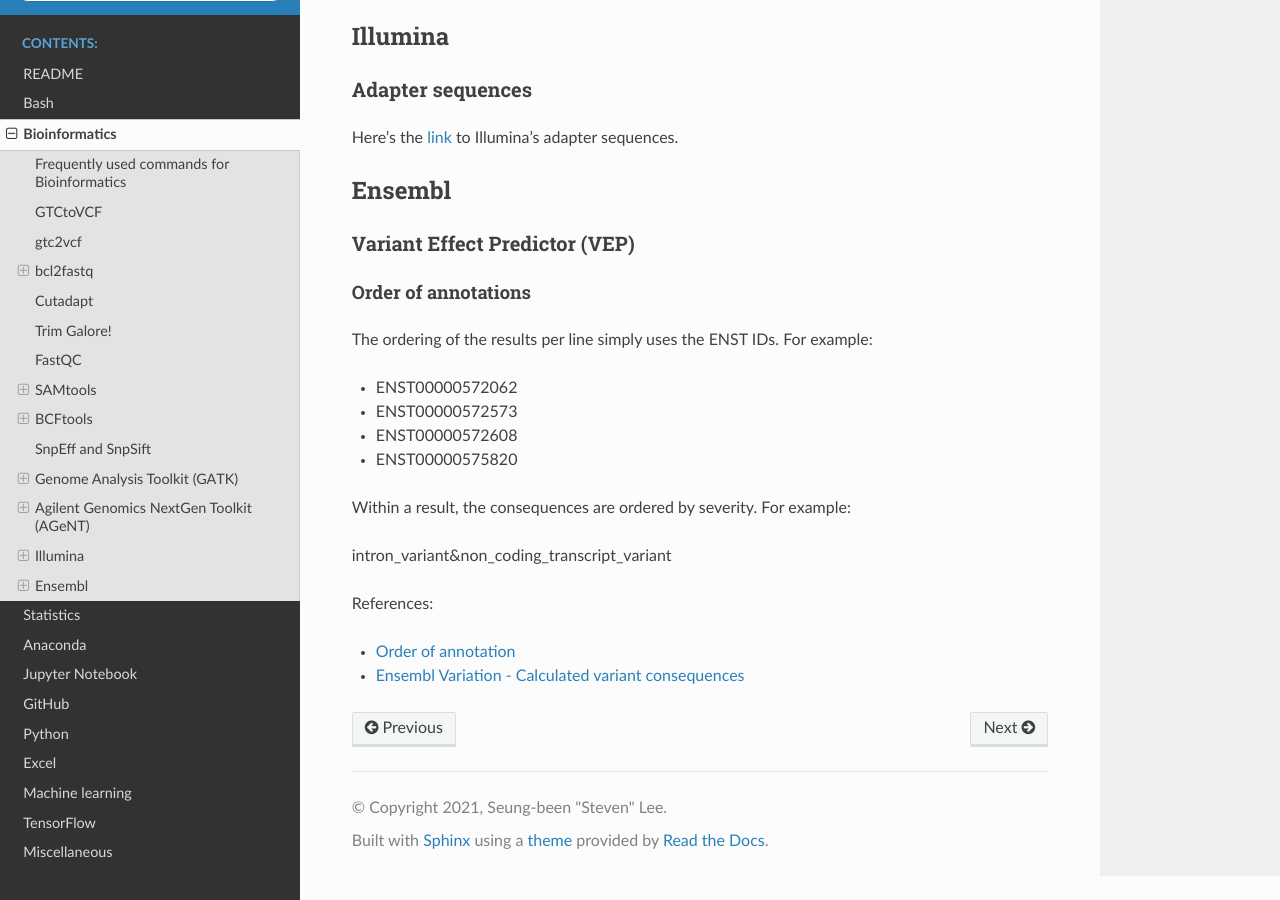
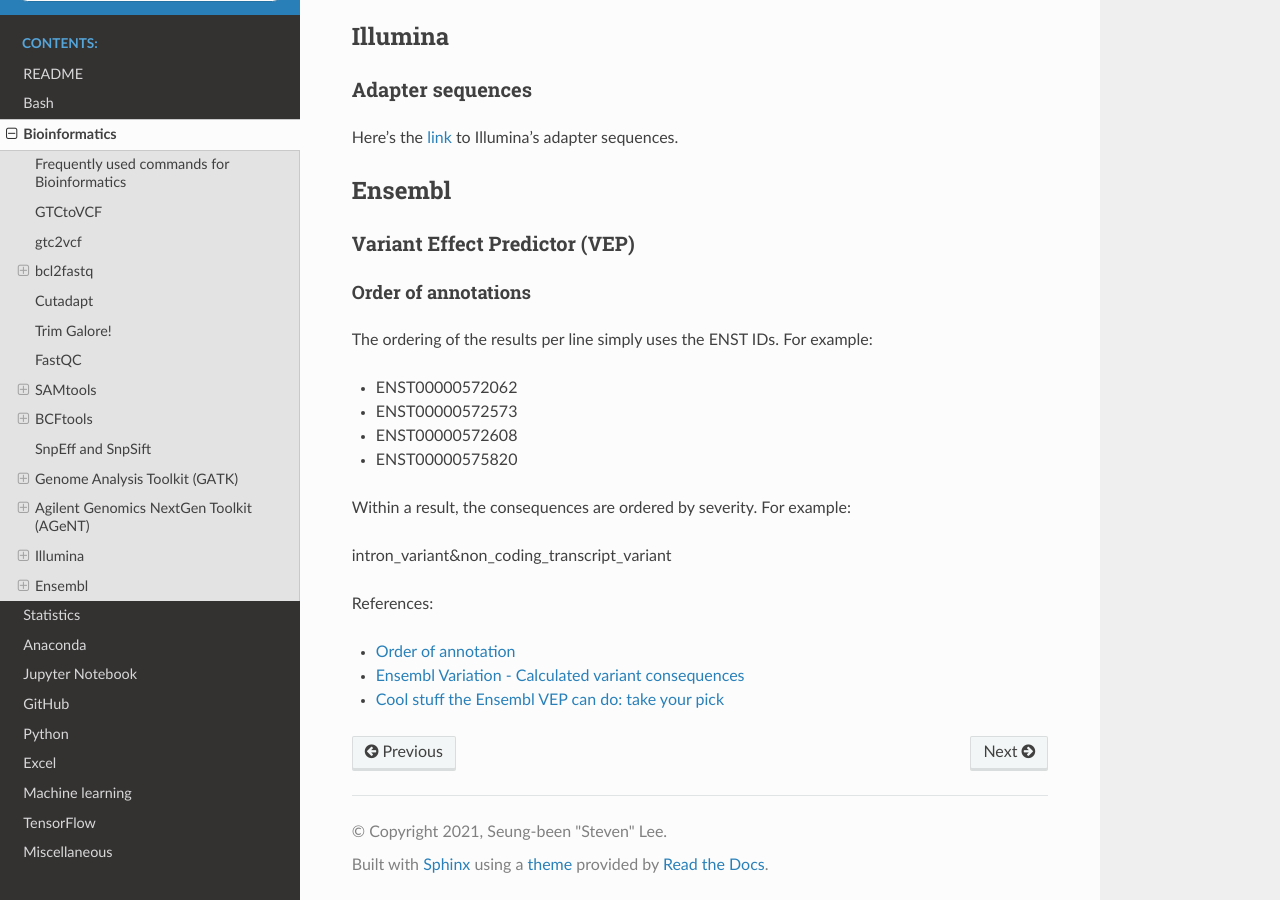
Before and after one commit to sbslee/notes, a Sphinx documentation site: the page built from docs/bioinformatics.rst, in a window 1280 px wide and 900 px high, scrolled down 10451 px. Built offline with Sphinx 7.4.7 and the Read the Docs theme 2.0.0, drawn with Linux system fonts in a browser that asks for light colours.

Commit message:
Update notes

```diff
--- a/docs/bioinformatics.rst
+++ b/docs/bioinformatics.rst
@@ -568,3 +568,4 @@
 
 - `Order of annotation <https://github.com/Ensembl/ensembl-vep/issues/193>`__
 - `Ensembl Variation - Calculated variant consequences <https://m.ensembl.org/info/genome/variation/prediction/predicted_data.html>`__
+- `Cool stuff the Ensembl VEP can do: take your pick <https://www.ensembl.info/2019/03/22/cool-stuff-the-ensembl-vep-can-do-take-your-pick/>`__
```
